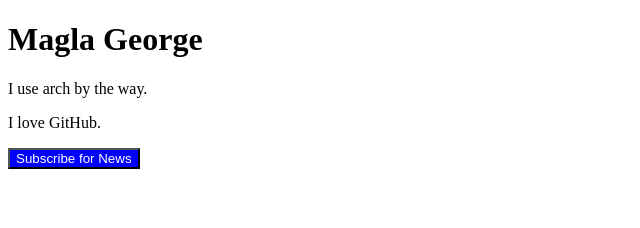
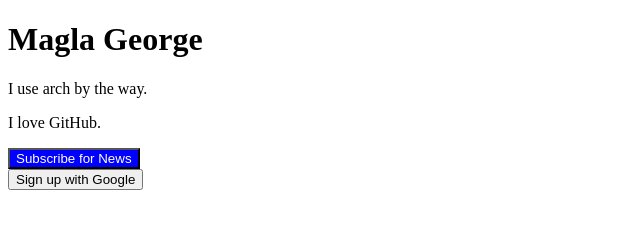
Before and after one commit to EG01STE/homework-git, a plain HTML site: page index.html in a window 1280 px wide. Shown: the whole page, without its empty margins (0-640 px from the left). Drawn offline with Linux system fonts and the light colour scheme.

Commit message:
Добавлена кнопка входа через гугл

```diff
--- a/index.html
+++ b/index.html
@@ -9,5 +9,8 @@
     <p>I use arch by the way.</p>
     <p>I love GitHub.</p>
     <button style="background-color: blue; color: white;">Subscribe for News</button>
+    <div class="social-login">
+        <button>Sign up with Google</button>
+    </div>
 </body>
 </html>
```
